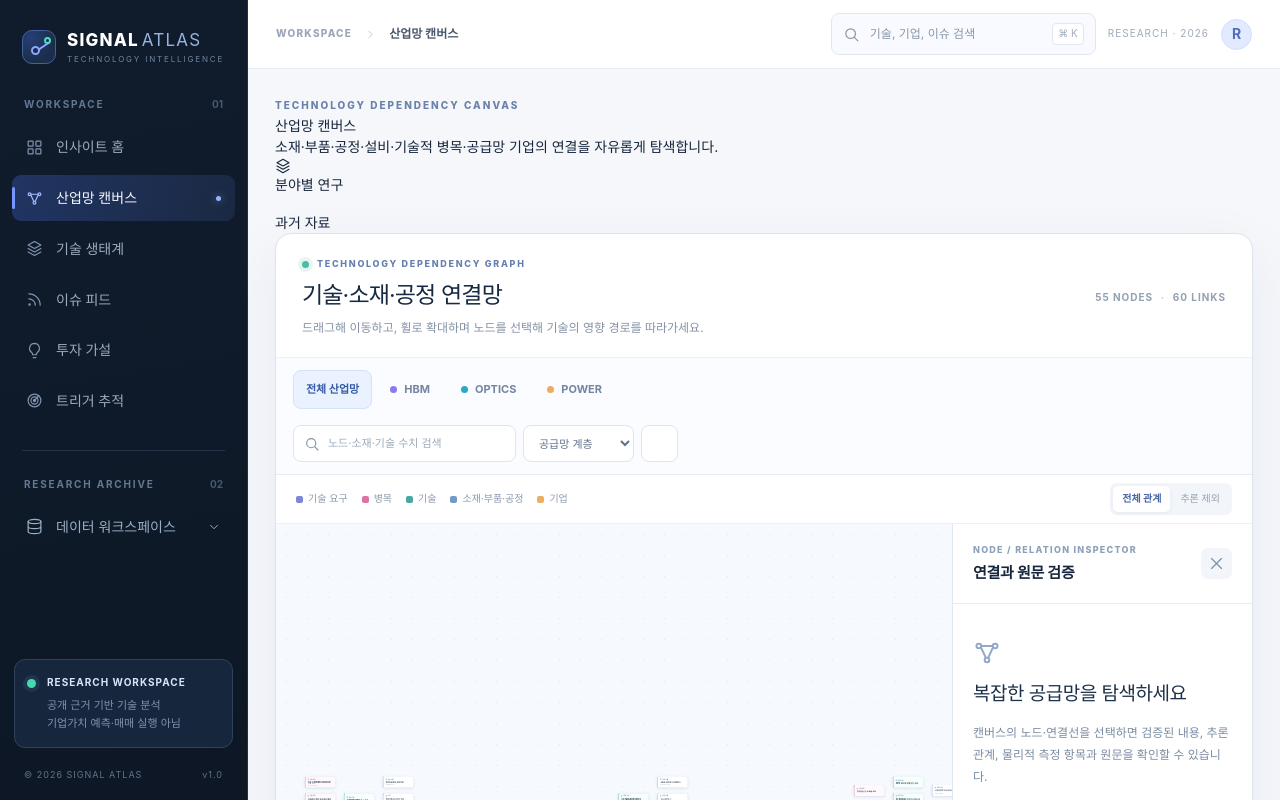
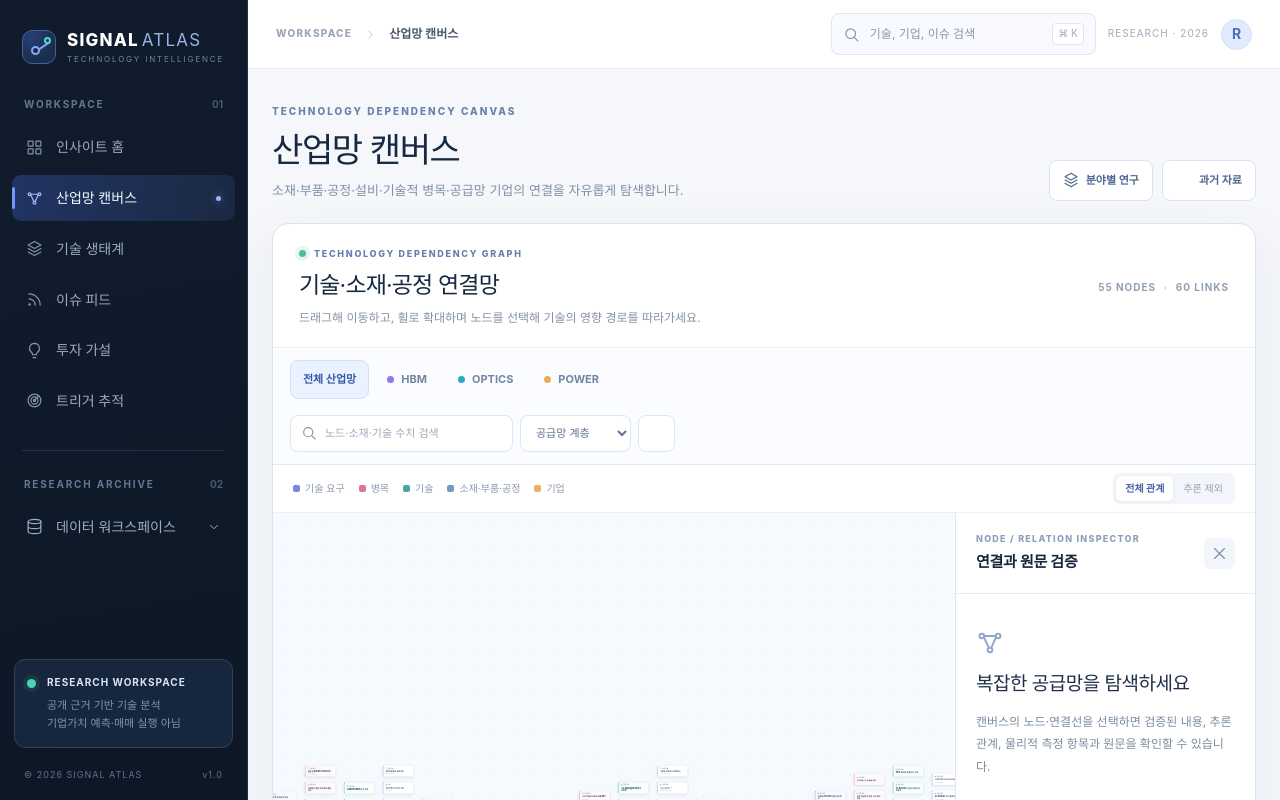
Before and after one commit to W-X-Z/WSJ-investment, a Next.js app in the folder apps/web/: page /map in a window 1280 px wide. Shown: the top 800 px of the page. Built offline with nearby package versions, Linux system fonts and the light colour scheme.

Commit message:
Make industrial canvas edge-to-edge and style year-balanced historical evidence explorer

```diff
--- a/apps/web/src/app/globals.css
+++ b/apps/web/src/app/globals.css
@@ -417,3 +417,52 @@ tr:hover td{background:#f8faff}
 .cc-bottom a{display:flex;align-items:center;gap:8px;color:#3e5da0;font-weight:750;font-size:11px;white-space:nowrap}
 @media(max-width:1100px){.cc-priority{grid-template-columns:1fr}.cc-priority-aside{display:grid;grid-template-columns:repeat(3,1fr);gap:8px}.cc-priority-aside>.cc-eyebrow,.cc-priority-aside>h2,.cc-priority-aside>.cc-aside-link{grid-column:1/-1}.cc-mini-idea{border-top:1px solid #edf0f5}.cc-intro{align-items:start;flex-direction:column}.cc-search{width:100%}}
 @media(max-width:720px){.cc-topline{align-items:start;flex-direction:column;gap:6px}.cc-intro h1{letter-spacing:-1px}.cc-priority-main{padding:24px;min-height:260px}.cc-priority-aside{display:block}.cc-system-tabs{grid-template-columns:1fr}.cc-system-tab{min-height:auto;padding:15px}.cc-system-detail{align-items:start;flex-direction:column}.cc-feed-item{grid-template-columns:53px minmax(0,1fr) 14px;gap:10px;padding:17px 13px}.cc-feed-rail small{font-size:9px}.cc-section-heading{align-items:start}.cc-section-heading h2{font-size:20px}.cc-section-heading>a{font-size:10px}.cc-bottom{align-items:start;flex-direction:column}}
+
+
+/* 2020—2026 research archives and expansive network canvas layout */
+.main-content:has(.map-screen){max-width:none;padding:22px 24px 52px}
+.map-screen-header{display:flex;align-items:end;justify-content:space-between;gap:20px;margin:8px 0 22px}
+.map-screen-header h1{font-size:34px;line-height:1.3;letter-spacing:-1.4px;color:#172942;margin:7px 0}
+.map-screen-header p{font-size:13px;color:#8190a6;margin:0;line-height:1.7}
+.map-screen-actions{display:flex;gap:9px}
+.map-screen-actions a{display:flex;align-items:center;gap:7px;background:#fff;border:1px solid #d9e3ef;color:#4c6590;border-radius:8px;padding:11px 13px;font-size:11px;font-weight:750;white-space:nowrap}
+.history-screen{max-width:1280px}
+.history-summary{display:grid;grid-template-columns:repeat(4,minmax(0,1fr));gap:12px;margin:25px 0}
+.history-summary>div{display:flex;flex-direction:column;gap:5px;border:1px solid #e1e8f1;border-radius:12px;background:#fff;padding:18px 19px}
+.history-summary span{font-size:11px;color:#74849a}
+.history-summary strong{font-size:27px;letter-spacing:-.7px;font-weight:800;color:#243956}
+.history-summary small{color:#9caab9;font-size:10px}
+.history-year-bars{display:flex;align-items:end;gap:10px;justify-content:space-around;background:#fff;border:1px solid #e1e8f1;border-radius:12px;padding:24px 18px 16px;margin-bottom:16px;min-height:160px}
+.history-year-bars a{display:flex;flex-direction:column;align-items:center;justify-content:end;gap:8px;flex:1;color:#7487a0;font-size:10px;text-align:center}
+.history-year-bars a:hover,.history-year-bars a.active{color:#4867b2}
+.history-year-bars a i{width:min(70px,100%);min-height:10px;background:linear-gradient(180deg,#87a3e8,#d2dff5);border-radius:5px 5px 2px 2px}
+.history-year-bars a.active i{background:linear-gradient(180deg,#4264c3,#7594df)}
+.history-year-bars strong{font-weight:700}
+.history-filters{display:flex;gap:8px;padding:13px;background:#fff;border:1px solid #e0e8f1;border-radius:11px;align-items:center;flex-wrap:wrap}
+.history-filters label{display:flex;gap:8px;align-items:center;padding:9px 10px;border:1px solid #dfe7ef;border-radius:8px;flex:1;min-width:210px;color:#8fa1b4}
+.history-filters input{border:0;outline:0;color:#334e6d;font-size:12px;flex:1;min-width:130px}
+.history-filters select{border:1px solid #dfe7ef;border-radius:8px;padding:10px;color:#556d8c;font-size:11px;background:#fff}
+.history-filters button{background:#2c4e88;border:0;color:white;padding:11px 13px;border-radius:7px;display:flex;align-items:center;gap:6px;font-size:11px}
+.history-filters>a{font-size:11px;color:#8b9db4;padding:9px}
+.history-notice{display:flex;align-items:start;gap:10px;margin:14px 0 18px;padding:13px;background:#eef3fa;border:1px solid #d9e5f4;border-radius:8px;font-size:11px;line-height:1.8;color:#6a7e9c}
+.history-notice svg{flex:none;margin-top:2px}
+.history-notice a{color:#3b62b1;text-decoration:underline}
+.history-list{background:#fff;border:1px solid #dfe6f1;border-radius:12px;overflow:hidden}
+.history-row{display:grid;grid-template-columns:86px minmax(0,1fr);gap:16px;padding:19px 20px;border-bottom:1px solid #ecf0f5}
+.history-row:last-child{border-bottom:0}
+.history-row-date{display:flex;flex-direction:column;align-items:start;gap:3px;color:#7083a3}
+.history-row-date strong{color:#2e4c80;font-size:16px}
+.history-row-date span{font-size:10px}
+.history-row-tags{display:flex;align-items:center;gap:6px;flex-wrap:wrap;margin-bottom:7px}
+.history-row-tags span{font-size:9px;color:#5c779f;background:#eff3fa;padding:3px 7px;border-radius:4px}
+.history-row-title{font-size:14px;color:#283d59;font-weight:750;display:flex;align-items:start;gap:5px;line-height:1.5}
+.history-row-title svg{flex:none;margin-top:3px;color:#8c9eb8}
+.history-row-title:hover{color:#4166b3}
+.history-row p{color:#7e8da0;font-size:11px;line-height:1.75;margin:6px 0;display:-webkit-box;-webkit-line-clamp:2;-webkit-box-orient:vertical;overflow:hidden}
+.history-row small{font-size:10px;color:#9aabba}
+.history-page-controls{display:flex;justify-content:space-between;align-items:center;padding:17px 6px;gap:13px;font-size:11px;color:#8b9aaa}
+.history-page-controls>div{display:flex;gap:10px}
+.history-page-controls a{background:#fff;border:1px solid #dce5f1;border-radius:6px;padding:7px 12px;color:#4667a6;font-weight:650}
+.history-empty{padding:60px 15px;text-align:center;color:#8797aa}
+@media(max-width:900px){.history-summary{grid-template-columns:repeat(2,1fr)}.map-screen-header{align-items:start;flex-direction:column}}
+@media(max-width:600px){.main-content:has(.map-screen){padding:16px 10px}.map-screen-header h1{font-size:27px}.map-screen-actions{width:100%;flex-wrap:wrap}.history-summary{gap:7px}.history-summary>div{padding:11px}.history-row{grid-template-columns:55px minmax(0,1fr);gap:8px;padding:14px}.history-year-bars{gap:2px;padding:14px 6px}.history-year-bars a{font-size:9px}.history-year-bars strong{font-size:9px}}
```
